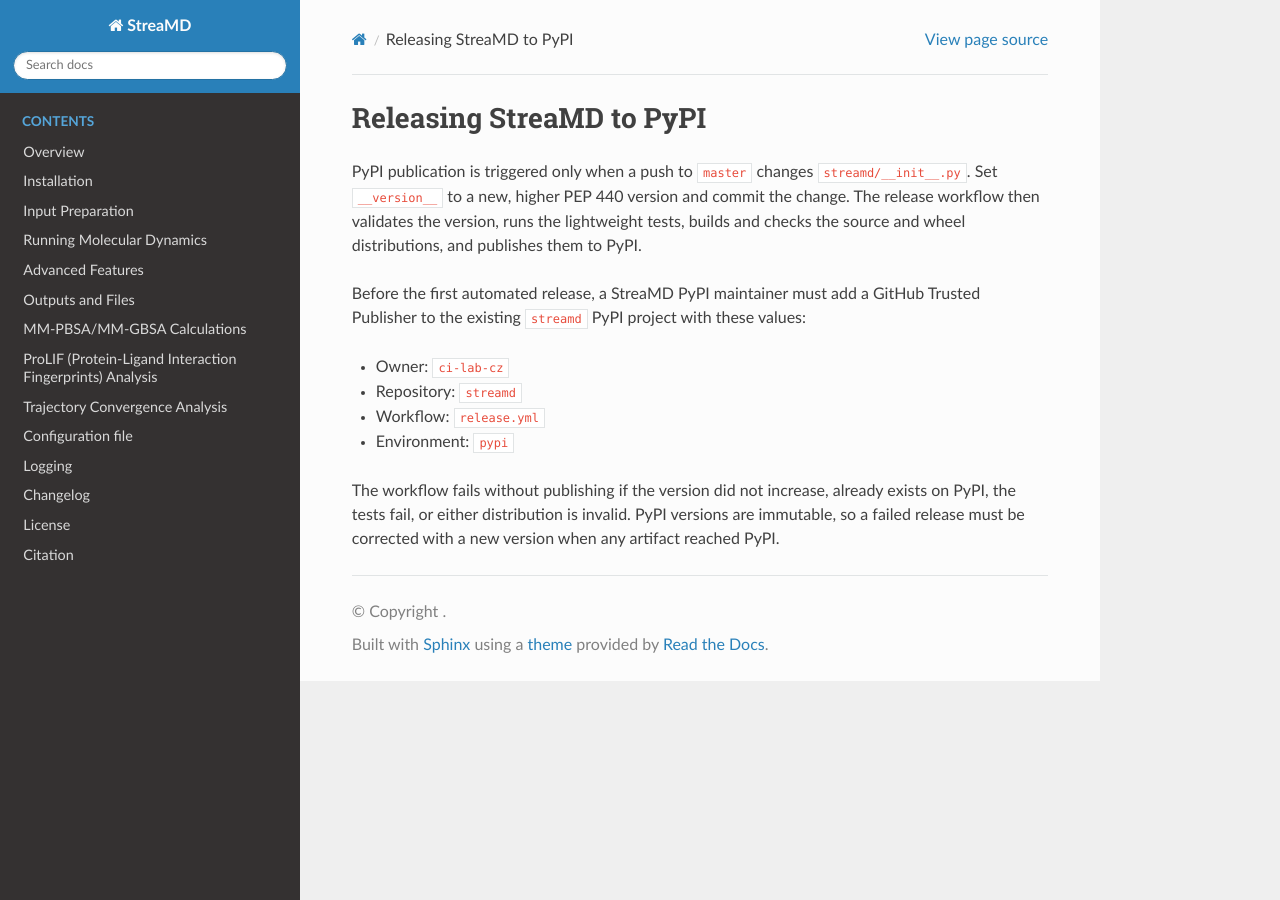
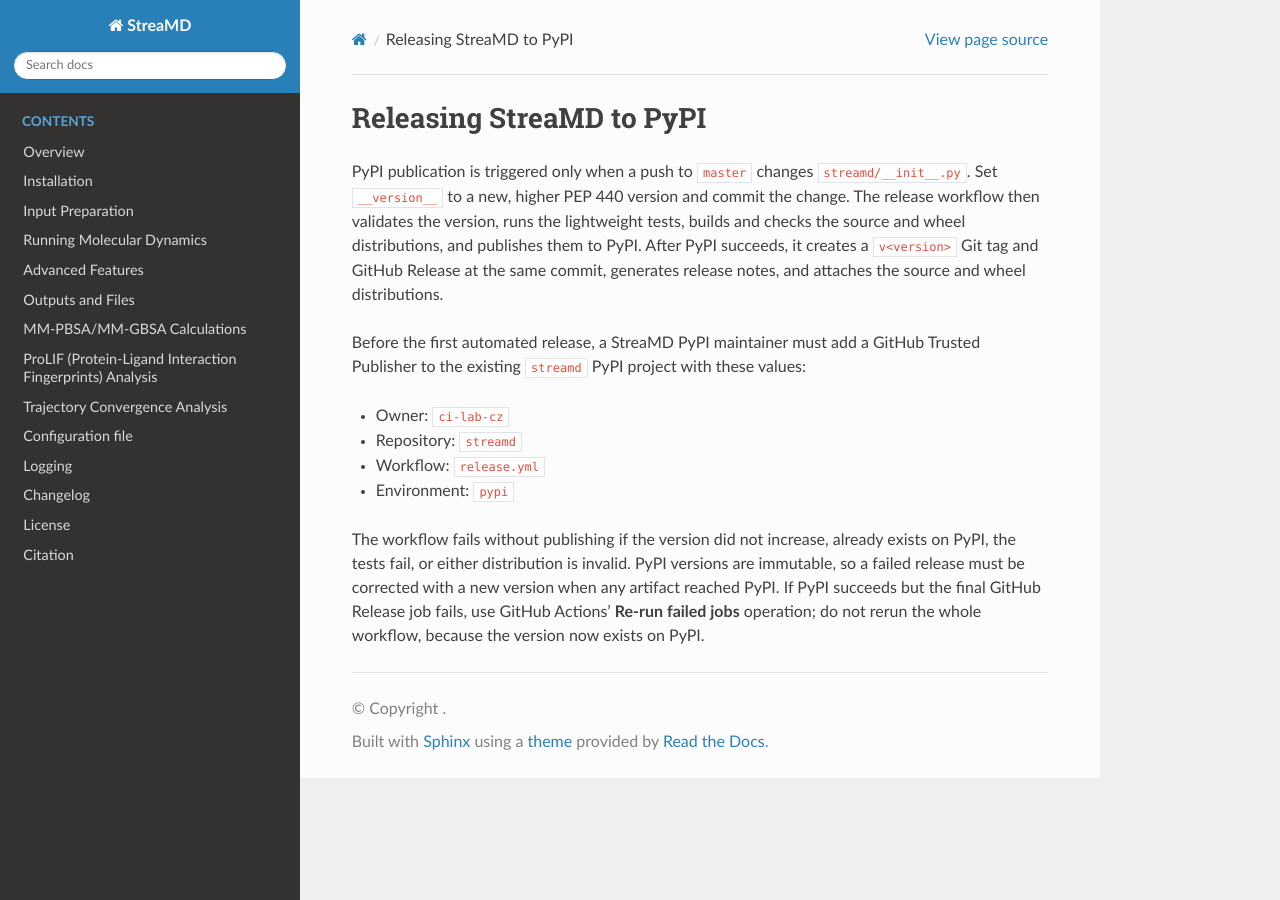
Before and after one commit to ci-lab-cz/streamd, a Sphinx documentation site: the page built from docs/releasing.md, in a window 1280 px wide. Built offline with Sphinx 7.4.7 and the Read the Docs theme 3.1.0, drawn with Linux system fonts in a browser that asks for light colours.

Commit message:
ci: create GitHub releases after PyPI publish

```diff
--- a/docs/releasing.md
+++ b/docs/releasing.md
@@ -4,7 +4,9 @@
 `streamd/__init__.py`. Set `__version__` to a new, higher PEP 440 version and
 commit the change. The release workflow then validates the version, runs the
 lightweight tests, builds and checks the source and wheel distributions, and
-publishes them to PyPI.
+publishes them to PyPI. After PyPI succeeds, it creates a `v<version>` Git tag
+and GitHub Release at the same commit, generates release notes, and attaches the
+source and wheel distributions.
 
 Before the first automated release, a StreaMD PyPI maintainer must add a GitHub
 Trusted Publisher to the existing `streamd` PyPI project with these values:
@@ -17,4 +19,6 @@
 The workflow fails without publishing if the version did not increase, already
 exists on PyPI, the tests fail, or either distribution is invalid. PyPI versions
 are immutable, so a failed release must be corrected with a new version when
-any artifact reached PyPI.
+any artifact reached PyPI. If PyPI succeeds but the final GitHub Release job
+fails, use GitHub Actions' **Re-run failed jobs** operation; do not rerun the
+whole workflow, because the version now exists on PyPI.
```
Also changed, not shown: 1 other file.
